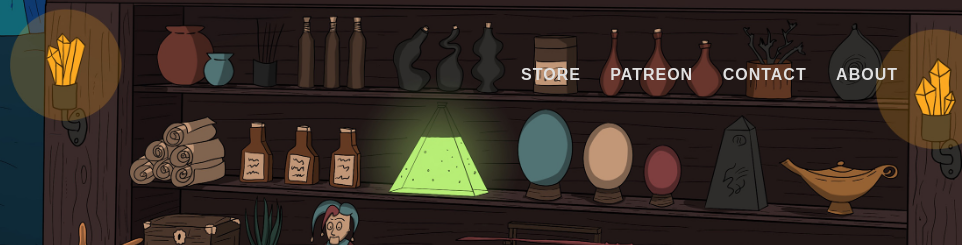
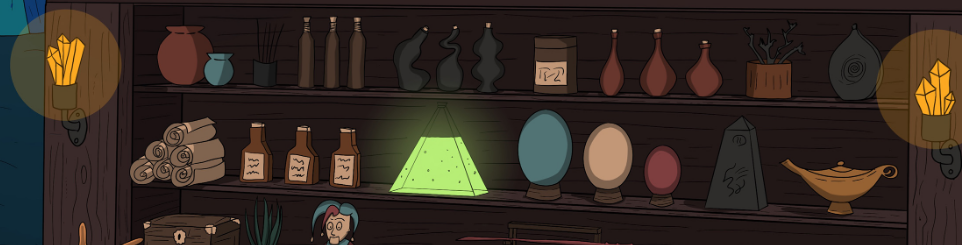
Before and after one commit to Wonderbringer/Wondervault, a plain HTML site: page index.html in a window 1280 px wide. Shown: the top 245 px of the page, 318-1280 px from the left. Drawn offline with Linux system fonts and the light colour scheme; a web font is replaced by a local one.

Commit message:
Update index.html

```diff
--- a/index.html
+++ b/index.html
@@ -322,14 +322,7 @@
         <div class="logo-container">
             <img src="WONDERSTONE_LOGO.png" alt="Wonderstone Workshop Logo">
         </div>
-        <div class="nav-links">
-            <a href="#">STORE</a>
-            <a href="#">PATREON</a>
-            <a href="#">CONTACT</a>
-            <a href="#">ABOUT</a>
-        </div>
     </div>
-
     <div class="main-content">
         <h1>WONDERSTONE WORKSHOP</h1>
         <p>Inspired TTRPG Creations</p>
```
